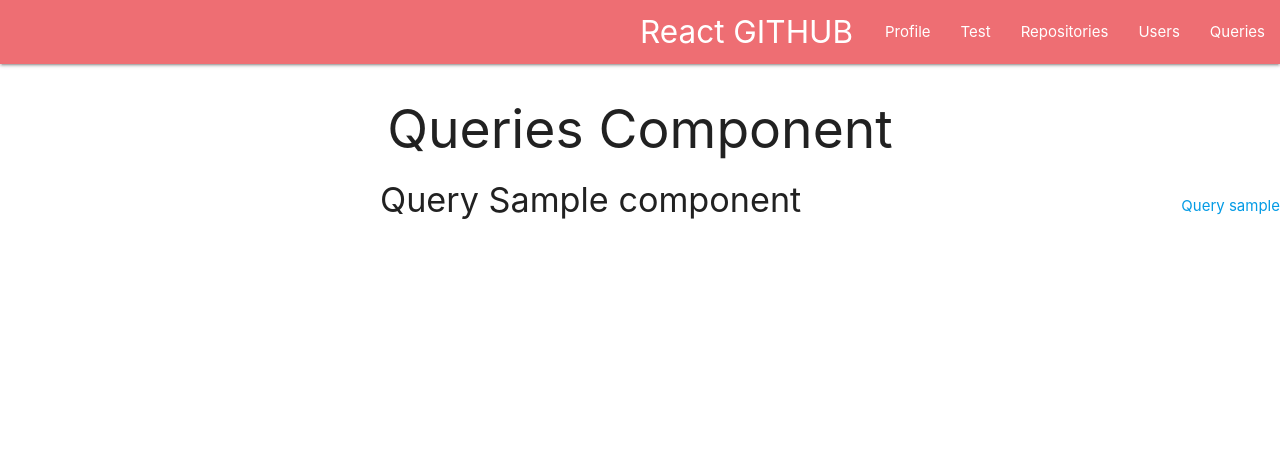
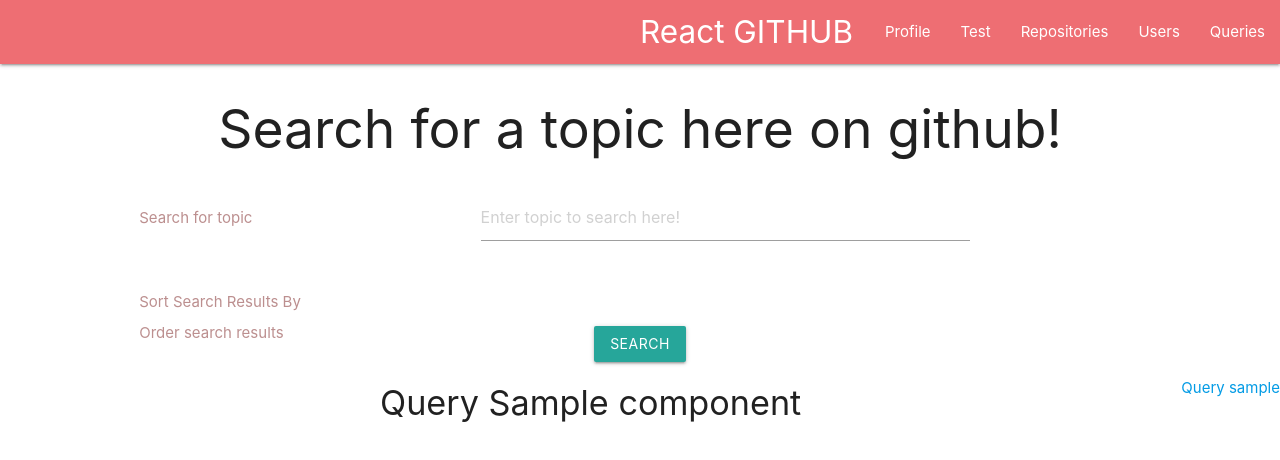
Before and after one commit to Apfirebolt/Github-repo-management-app---FrontEnd, a React (Create React App) app: page /query/sample in a window 1280 px wide. Shown: the top 460 px of the page. Built offline with nearby package versions, Linux system fonts and the light colour scheme.

Commit message:
Changes in page structure

```diff
--- a/src/pages/Queries/routes.js
+++ b/src/pages/Queries/routes.js
@@ -6,13 +6,53 @@
 class QueryRoutes extends Component {
   constructor(props) {
     super(props);
+    this.state = {
+      search_text: '',
+    }
+    this.handleChange = this.handleChange.bind(this);
+  }
 
+  handleChange(event) {
+    const { search_text } = this.state;
+    this.setState({search_text: event.target.value})
   }
 
   render() {
+    const { search_text } = this.state;
     return (
       <Router className="container">
-        <h2>Queries Component</h2>
+        <h2>Search for a topic here on github! {search_text}</h2>
+
+        <div className="row">
+          <div className="input-field col s4">
+            <label htmlFor="search_topic">Search for topic</label>
+          </div>
+
+          <div className="input-field col s6">
+            <input placeholder="Enter topic to search here!" name="search_topic" id="search_topic" type="text"
+                   onChange={(event) => this.handleChange(event)} className="validate" />
+          </div>
+        </div>
+
+        <div className="row">
+          <div className="input-field col s4">
+            <label htmlFor="sort_by">Sort Search Results By</label>
+          </div>
+        </div>
+
+        <div className="row">
+          <div className="input-field col s4">
+            <label htmlFor="order_by">Order search results</label>
+          </div>
+
+          <div className="input-field col s6">
+
+          </div>
+        </div>
+
+        <div className="col s2">
+          <button className="btn">Search</button>
+        </div>
 
         <ul id="nav-mobile" className="right hide-on-med-and-down">
           <li><NavLink to="/query/sample">Query sample</NavLink></li>
--- a/src/pages/Users/routes.js
+++ b/src/pages/Users/routes.js
@@ -7,13 +7,38 @@
 class UserRoutes extends Component {
   constructor(props) {
     super(props);
+    this.state = {
+      search_user: ''
+    }
 
+    this.handleChange = this.handleChange.bind(this);
+  }
+
+  handleChange(event) {
+    const { search_user } = this.state;
+    this.setState({search_user : event.target.value})
   }
 
   render() {
+    const { search_user } = this.state;
     return (
       <Router className="container">
-        <h2>User Routes Component</h2>
+        <h2>User Routes Component {search_user}</h2>
+
+        <div className="row">
+          <div className="input-field col s4">
+            <label htmlFor="search_user">Search for Github User</label>
+          </div>
+
+          <div className="input-field col s6">
+            <input placeholder="Enter user name to search here!" name="search_user" id="search_user" type="text"
+                   onChange={(event) => this.handleChange(event)} className="validate" />
+          </div>
+
+          <div className="col s2">
+            <button className="btn">Search User</button>
+          </div>
+        </div>
 
         <ul id="nav-mobile" className="right hide-on-med-and-down">
           <li><NavLink to="/users/sample">Link to sample Component</NavLink></li>
```
